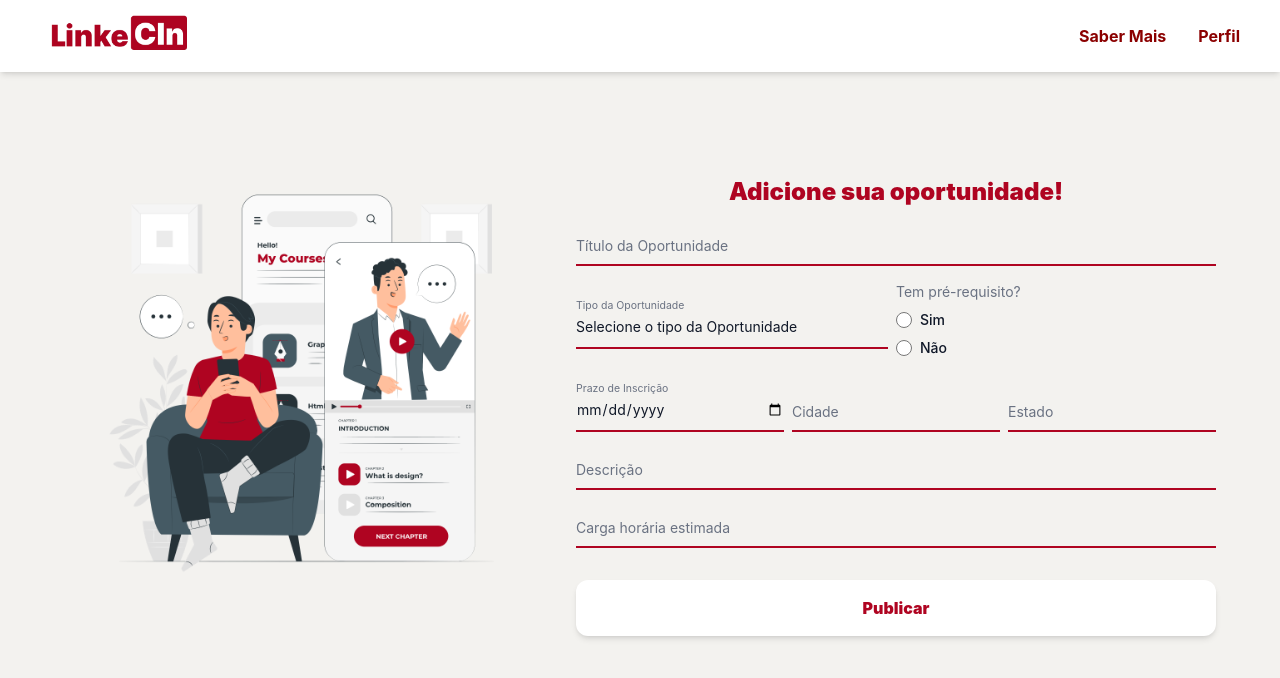
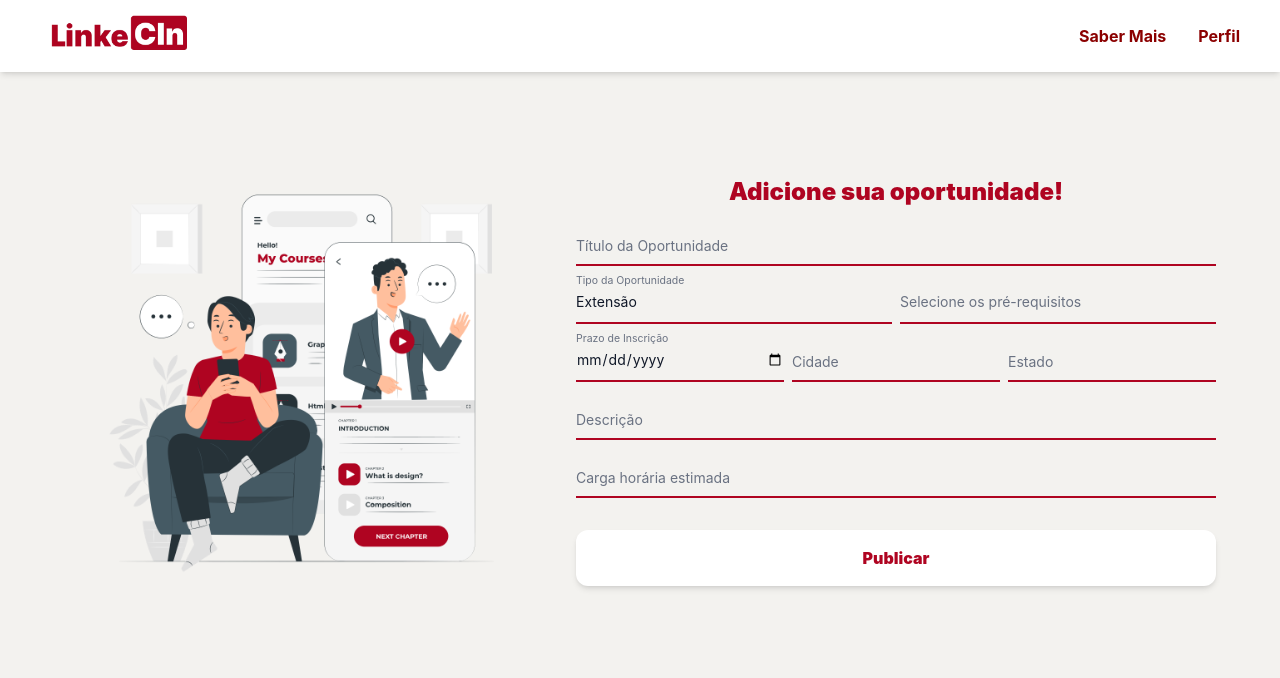
Before and after one commit to brenoafsa/IESI-LinkeCIn, a React (Vite) app in the folder frontend/: page /publish in a window 1280 px wide. Shown: the top 678 px of the page. Built offline with nearby package versions, Linux system fonts and the light colour scheme.

Commit message:
fix(post-requirement-bug)
fixed logic to send requirements from a post to backend via API request, adjusts error message to fit UI scenarios better

```diff
--- a/frontend/src/pages/OpportunityPage.jsx
+++ b/frontend/src/pages/OpportunityPage.jsx
@@ -131,7 +131,7 @@ function OpportunityPage() {
       if (error.response?.status === 403) {
         alert("Você não tem os requerimentos necessários");
       } else {
-        alert("Erro ao verificar pré-requisitos. Tente novamente.");
+        alert("Você é professor, não pode se candidatar!");
       }
     }
   };
--- a/frontend/src/pages/PublishPage.jsx
+++ b/frontend/src/pages/PublishPage.jsx
@@ -10,8 +10,6 @@ const PublishPage = () => {
     const [preRequisitos, setPreRequisitos] = useState([]);
     const navigate = useNavigate();
     const dropdownRef = useRef(null);
-    const [temRequisito, setTemRequisito] = useState(""); // 'sim' ou 'nao'
-    const [requisitos, setRequisitos] = useState("");
 
     const disciplinas = ["Concepção dos Artefatos Digitais", "Sistemas Digitais", "Matemática Discreta", "Introdução à Programação", "Cálculo 1", "Estrutura de Dados Orientadas a Objetos", "Desenvolvimento de Software", "Arquitetura de Computadores e Sistemas Operacionais", "Banco de Dados", "Algoritmos", "Álgebra Vetorial e Linear para Computação"];
 
@@ -101,68 +99,54 @@ const PublishPage = () => {
                         <div className="flex items-center space-x-2 mt-2">
 
                             {/* Tipo da Oportunidade */}
-                            <div className="relative z-0 w-full">
+                            <div className="relative z-0 w-1/2">
                                 <select id="tipo-oportunidade" defaultValue="" className="block py-2.5 px-0 w-full text-sm text-gray-900 bg-transparent border-0 border-b-2 border-darkred appearance-none focus:outline-none focus:ring-0 focus:border-darkred peer">
-                                    <option disabled value="">Selecione o tipo da Oportunidade</option>
                                     <option value="EXTENSION">Extensão</option>
                                     <option value="COMPLEMENTARY">Complementar</option>
                                 </select>
                                 <label htmlFor="tipo-oportunidade" className="absolute text-sm text-gray-500 duration-300 transform -translate-y-6 scale-75 top-3 -z-10 origin-[0] peer-focus:scale-75 peer-focus:-translate-y-6">Tipo da Oportunidade</label>
                             </div>
 
-                            {/* Pré-requisito */}
-                            <div className="w-1/2">
-                                <p className="w-80 text-sm text-gray-500 mb-2">Tem pré-requisito?</p>
-
-                                <div className="flex items-center mb-2">
-                                    <input
-                                        id="requisito-sim"
-                                        type="radio"
-                                        value="sim"
-                                        name="temRequisito"
-                                        checked={temRequisito === "sim"}
-                                        onChange={(e) => setTemRequisito(e.target.value)}
-                                        className="w-4 h-4 text-[darkred] bg-[darkred]-100 border-[darkred] focus:ring-[darkred]"
-                                    />
-                                    <label htmlFor="requisito-sim" className="ms-2 text-sm font-medium text-gray-900">
-                                        Sim
-                                    </label>
+                            {/* Pré-requisitos - Nova implementação com dropdown */}
+                            <div className="w-1/2" ref={dropdownRef}>
+                                <div
+                                    className="relative border-b-2 border-darkred w-full min-h-[2.5rem] cursor-pointer"
+                                    onClick={() => setAberto(!aberto)}
+                                >
+                                    <div className="py-2.5 px-0 w-full text-sm text-gray-900 bg-transparent">
+                                        {preRequisitos.length > 0 ? (
+                                            <span className="bg-darkred text-white px-2 py-1 rounded text-xs">
+                                                {preRequisitos.length} disciplinas adicionadas
+                                            </span>
+                                        ) : (
+                                            <span className="text-gray-500">Selecione os pré-requisitos</span>
+                                        )}
+                                    </div>
                                 </div>
 
-                                <div className="flex items-center mb-4">
-                                    <input
-                                        id="requisito-nao"
-                                        type="radio"
-                                        value="nao"
-                                        name="temRequisito"
-                                        checked={temRequisito === "nao"}
-                                        onChange={(e) => setTemRequisito(e.target.value)}
-                                        className="w-4 h-4 text-[darkred] bg-[darkred]-100 border-[darkred] focus:ring-[darkred]"
-                                    />
-                                    <label htmlFor="requisito-nao" className="ms-2 text-sm font-medium text-gray-900">
-                                        Não
-                                    </label>
-                                </div>
-
-                                {temRequisito === "sim" && (
-                                    <div className="mb-4">
-                                        <label htmlFor="requisitos" className="block mb-1 text-sm font-medium text-[darkred]-900">
-                                            Quais são os pré-requisitos?
-                                        </label>
-                                        <textarea
-                                            id="requisitos"
-                                            value={requisitos}
-                                            onChange={(e) => setRequisitos(e.target.value)}
-                                            rows="4"
-                                            className="block p-2.5 w-full text-sm text-[darkred] bg-[darkred]-50 rounded-lg border border-[darkred] focus:ring-[darkred] "
-                                            placeholder="Descreva os pré-requisitos aqui..."
-                                        ></textarea>
+                                {aberto && (
+                                    <div className="absolute mt-1 w-full bg-white border border-gray-300 rounded shadow max-h-60 overflow-y-auto z-50">
+                                        {disciplinas.map((opcao) => (
+                                            <label
+                                                key={opcao}
+                                                className="flex items-center px-4 py-2 hover:bg-gray-100 cursor-pointer"
+                                            >
+                                                <input
+                                                    type="checkbox"
+                                                    className="mr-2"
+                                                    checked={preRequisitos.includes(opcao)}
+                                                    onChange={() => toggleOpcao(opcao)}
+                                                />
+                                                {opcao}
+                                            </label>
+                                        ))}
                                     </div>
                                 )}
                             </div>
 
                         </div>
 
+                        {/* ...existing code... (resto do formulário permanece igual) */}
                         <div className="flex items-center space-x-2 mt-2">
                             {/* Prazo de Inscrição */}
                             <div className="relative z-0 w-full">
```
